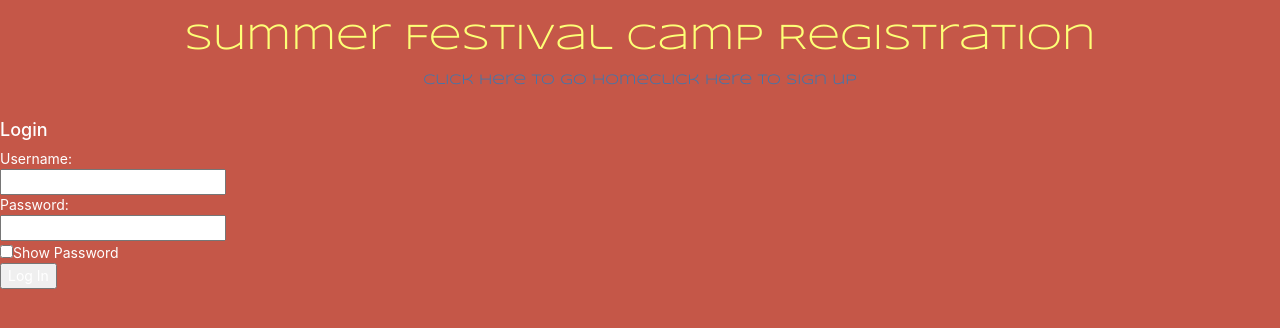
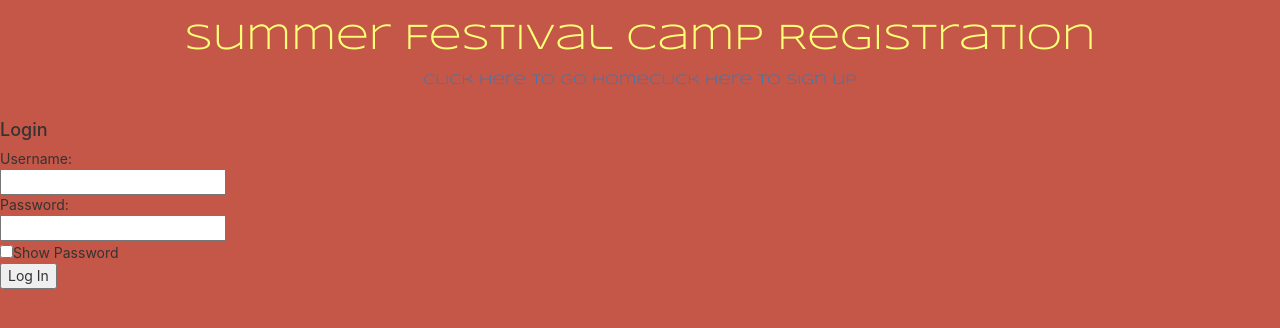
Before and after one commit to dvinitsky/summer-fest-registration, a React (Create React App) app in the folder client/: page / in a window 1280 px wide. Shown: the top 328 px of the page. Built offline with nearby package versions, Linux system fonts and the light colour scheme; no server answers.

Commit message:
make text black

```diff
--- a/client/src/components/App.css
+++ b/client/src/components/App.css
@@ -1,8 +1,5 @@
 body {
   background: rgb(197, 87, 72);
-  /* background: rgb(253, 255, 119); */
-  color: white;
-
 }
 
 /* HOME TABLE */
```
